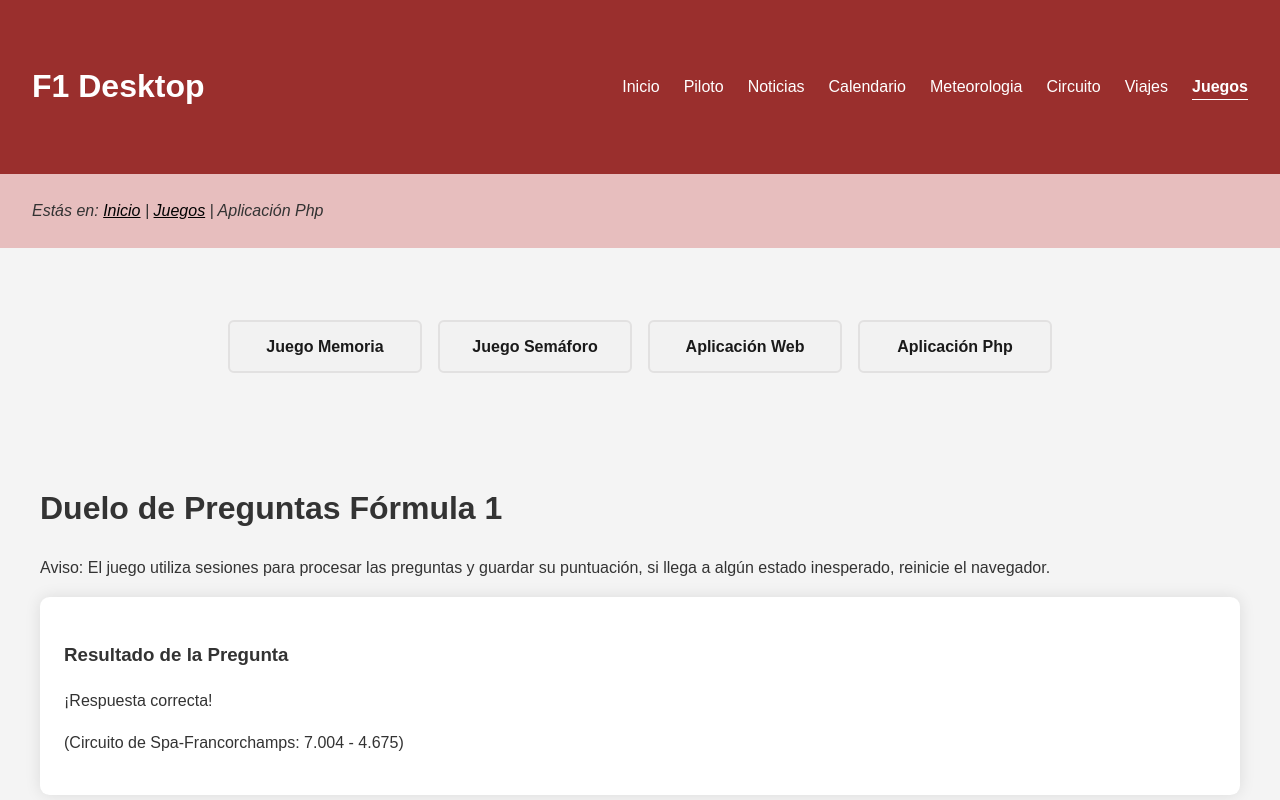
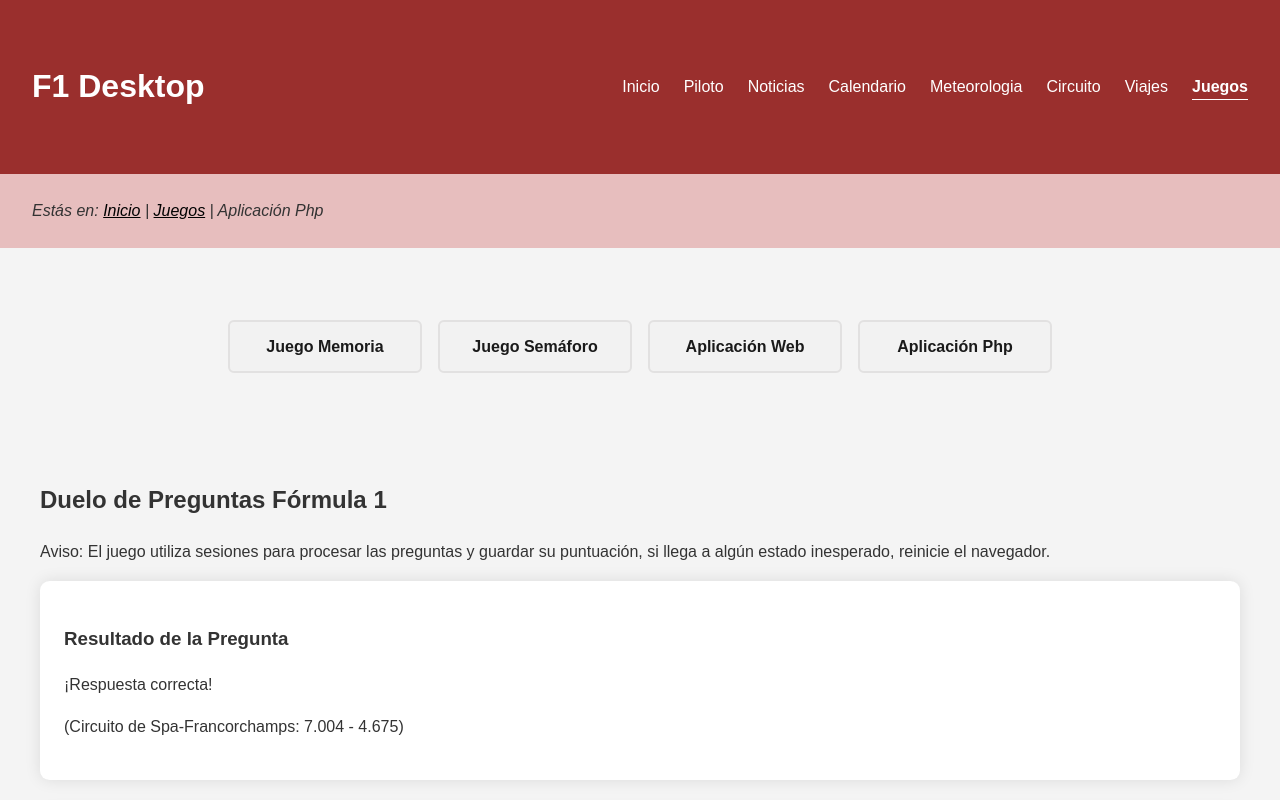
Before and after one commit to UO294936/SEW, a plain HTML site: page F1Desktop/php/dueloPreguntas4.html in a window 1280 px wide. Shown: the top 800 px of the page. Drawn offline with Linux system fonts and the light colour scheme.

Commit message:
Update dueloPreguntas4.html

```diff
--- a/F1Desktop/php/dueloPreguntas4.html
+++ b/F1Desktop/php/dueloPreguntas4.html
@@ -44,7 +44,7 @@
         </aside>
 
         <main>
-            <h1>Duelo de Preguntas Fórmula 1</h1>
+            <h2>Duelo de Preguntas Fórmula 1</h2>
             <p>Aviso: El juego utiliza sesiones para procesar las preguntas y guardar su puntuación, si llega a algún estado inesperado, reinicie el navegador.</p>
 
             <section><h3>Resultado de la Pregunta</h3><p>¡Respuesta correcta!</p><p>(Circuito de Spa-Francorchamps: 7.004 - 4.675)</p></section><section><h2>Juego Finalizado</h2><p>Tu puntuación final: 20 / 100</p><form method="POST"><h3>Guardar Puntuación</h3><label for="nombre_usuario">Introduce tu nombre:</label><input type="text" id="nombre_usuario" name="nombre_usuario" placeholder="Nombre" required=""><button type="submit" name="guardar_puntuacion">Guardar Puntuación</button></form></section>        </main>
```
